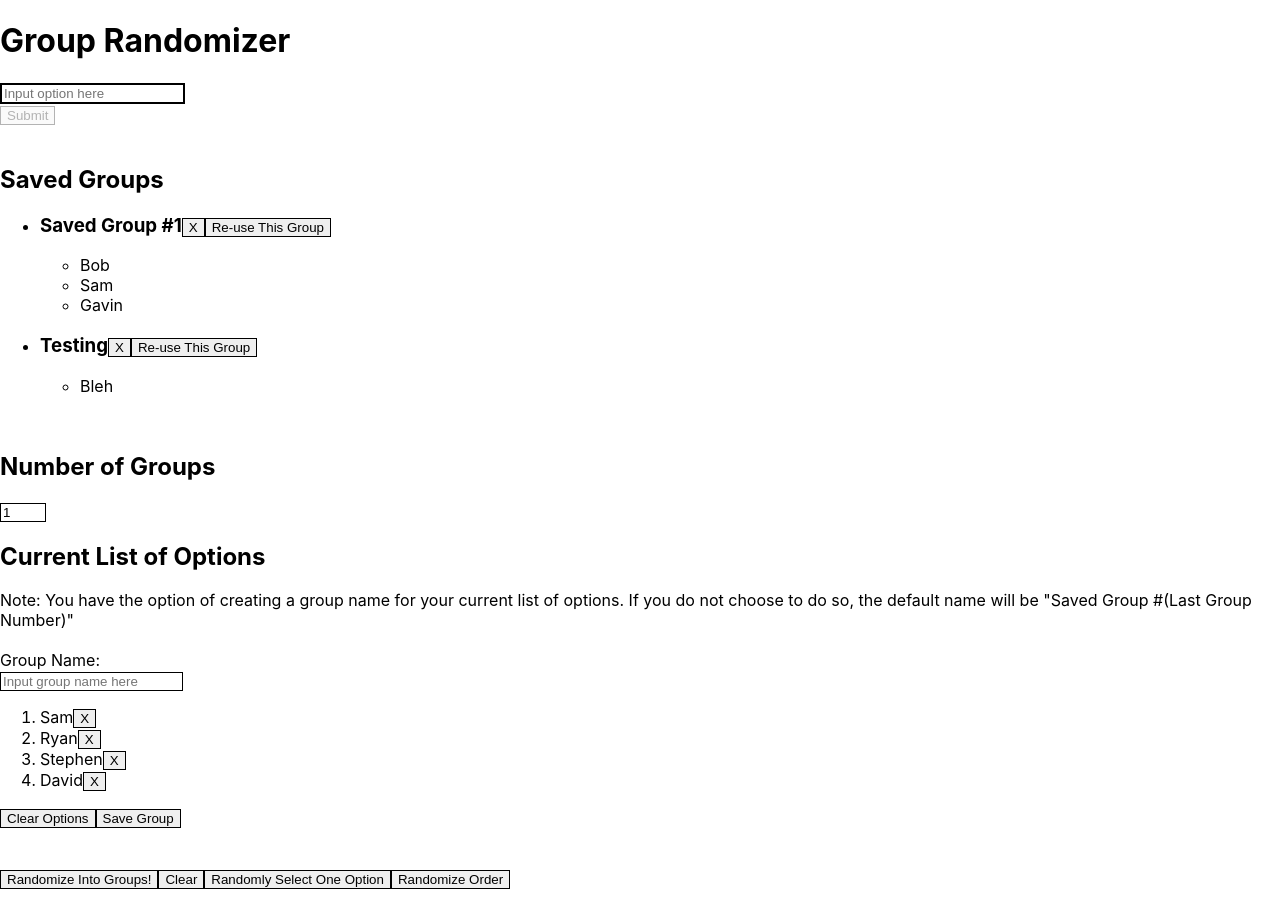
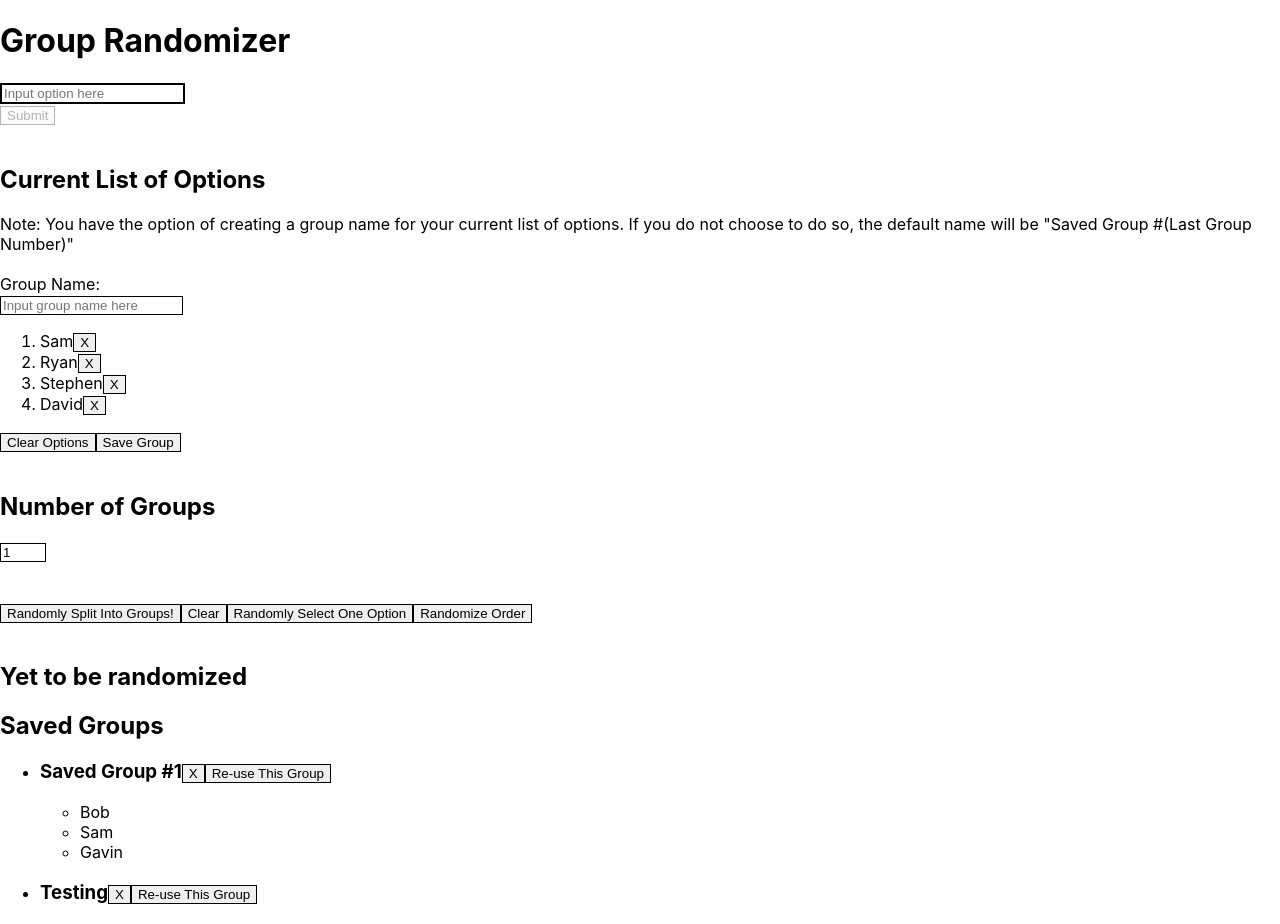
Before and after one commit to guosamuel/group_randomizer_front_end, a React (Create React App) app: page / in a window 1280 px wide. Shown: the top 924 px of the page. Built offline with nearby package versions, Linux system fonts and the light colour scheme.

Commit message:
reorganized page for better UI

```diff
--- a/src/App.js
+++ b/src/App.js
@@ -257,16 +257,14 @@ function App(props) {
     )
   })
 
-  console.log("REDUX STATE", props.numberOfGroups)
   return (
     <div>
       <h1>Group Randomizer</h1>
       <Form />
       <br/>
-      <SavedGroupContainer />
+      <OptionsContainer />
       <br/>
       <GroupNumberInput />
-      <OptionsContainer />
       <br />
       <br />
       <button
@@ -276,7 +274,7 @@ function App(props) {
           border: '1px solid'
         }}
       >
-        Randomize Into Groups!
+        Randomly Split Into Groups!
       </button>
       <button
         onClick={clearOutputs}
@@ -337,6 +335,7 @@ function App(props) {
             </ol>
         </div> : null
       }
+      <SavedGroupContainer />
     </div>
   )
 }
```
